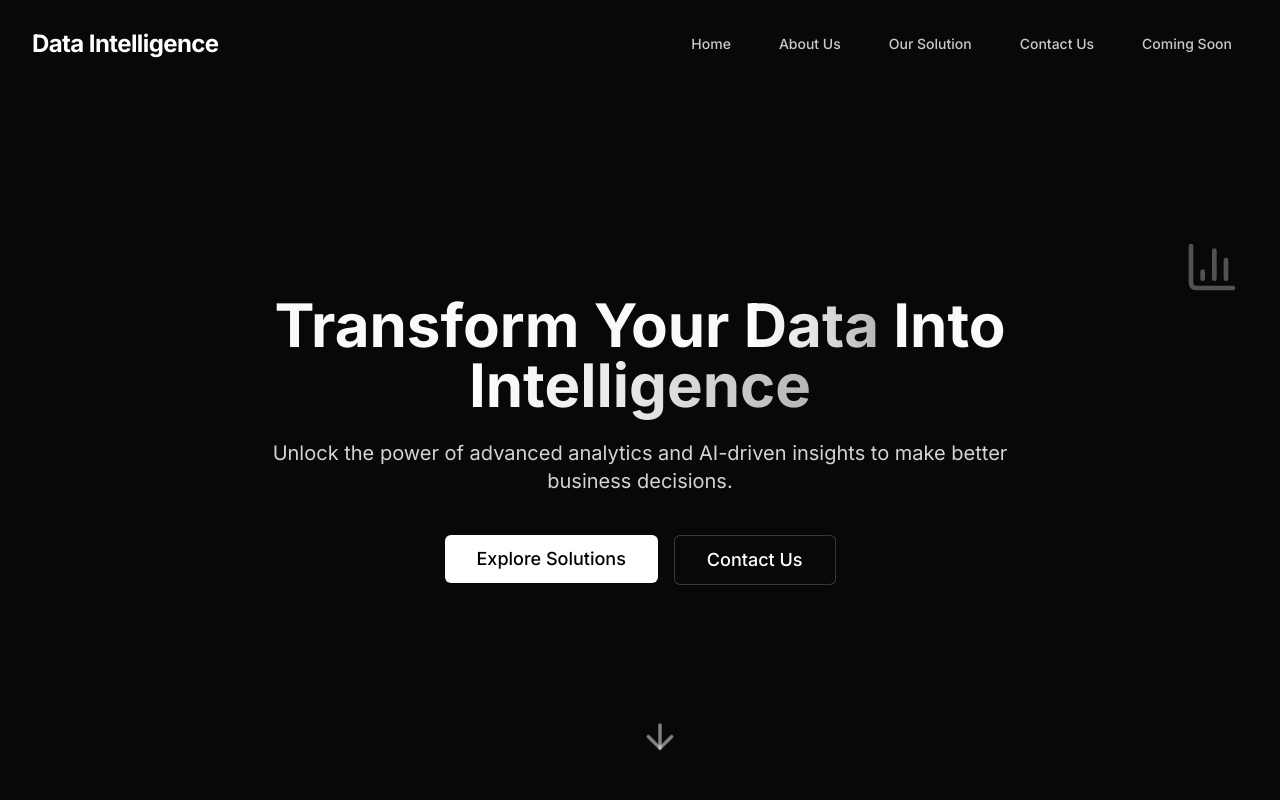
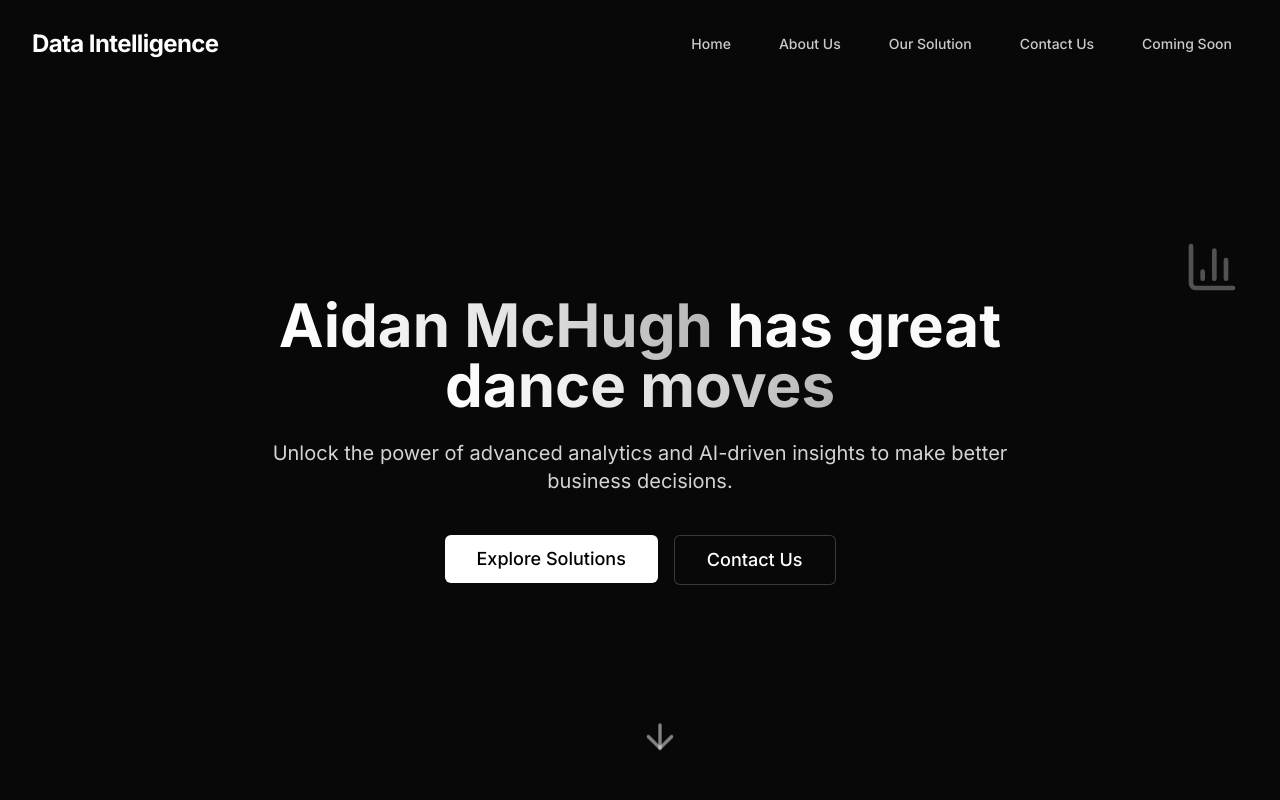
Before and after one commit to davehacirl/darkwave-website-builder, a React (Vite) app: page / in a window 1280 px wide. Shown: the top 800 px of the page. Built offline with nearby package versions, Linux system fonts and the light colour scheme.

Commit message:
Refactor hero headline
Updates the main headline in the hero section.

```diff
--- a/src/components/home/Hero.tsx
+++ b/src/components/home/Hero.tsx
@@ -1,4 +1,3 @@
-
 import { ArrowDown, BarChart3 } from 'lucide-react';
 import { Button } from '@/components/ui/button';
 
@@ -8,8 +7,8 @@ export default function Hero() {
       <div className="section-container">
         <div className="max-w-3xl mx-auto text-center">
           <h1 className="text-4xl md:text-6xl font-bold mb-6 leading-tight">
-            Transform Your <span className="text-gradient">Data</span> Into
-            <span className="text-gradient"> Intelligence</span>
+            <span className="text-gradient">Aidan McHugh</span> has great
+            <span className="text-gradient"> dance moves</span>
           </h1>
           <p className="text-lg md:text-xl text-gray-300 mb-10 leading-relaxed">
             Unlock the power of advanced analytics and AI-driven insights to make better business decisions.
@@ -31,14 +30,12 @@ export default function Hero() {
           </div>
         </div>
 
-        {/* Animated data elements */}
         <div className="hidden md:block absolute top-1/3 right-10 transform -translate-y-1/2">
           <div className="relative">
             <BarChart3 className="h-14 w-14 text-white/30 animate-pulse-slow" style={{ animationDelay: '1s' }} />
           </div>
         </div>
 
-        {/* Scroll indicator */}
         <div className="absolute bottom-10 left-1/2 transform -translate-x-1/2 animate-bounce">
           <ArrowDown className="h-10 w-10 text-white/50" />
         </div>
```
